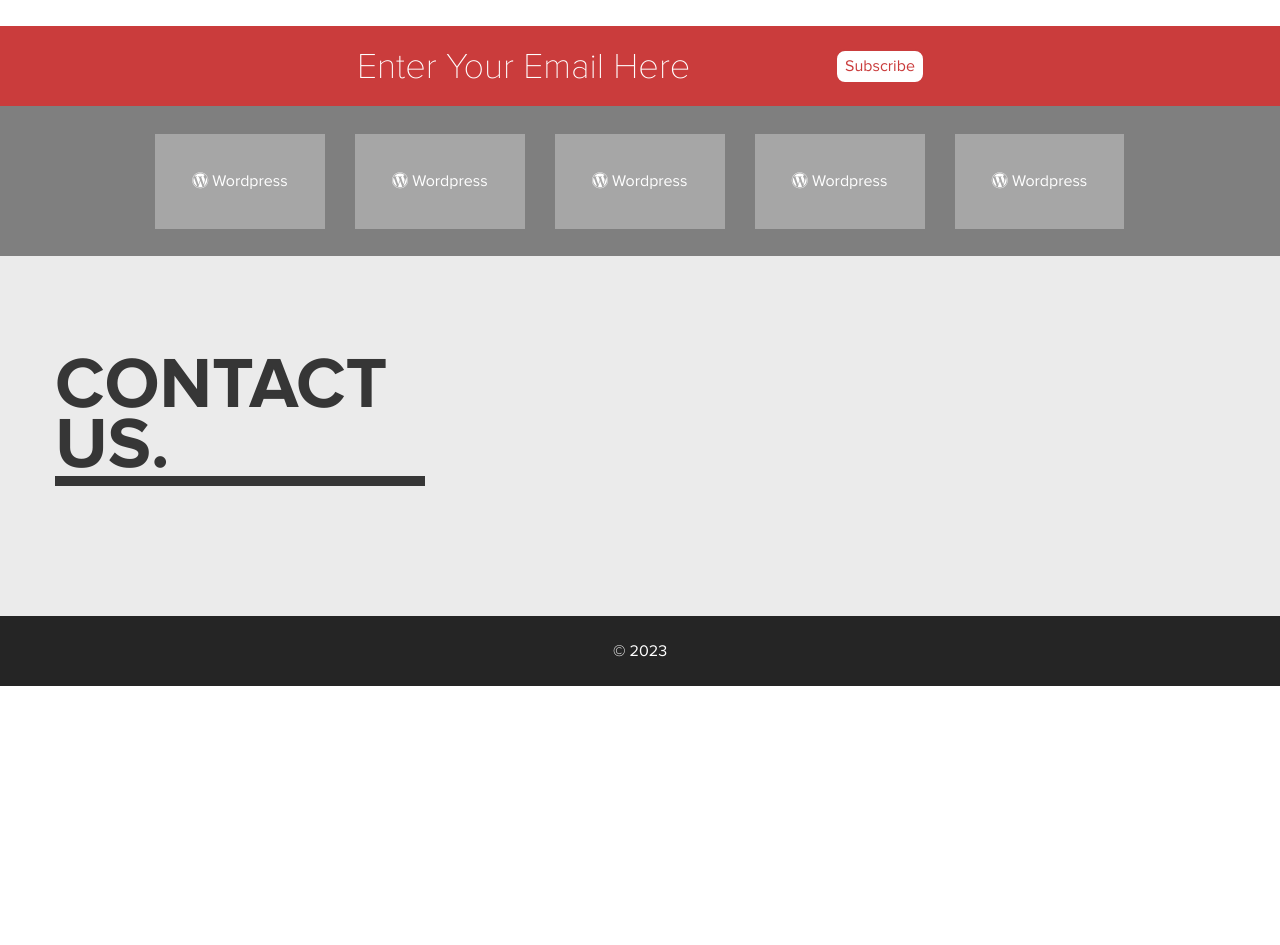
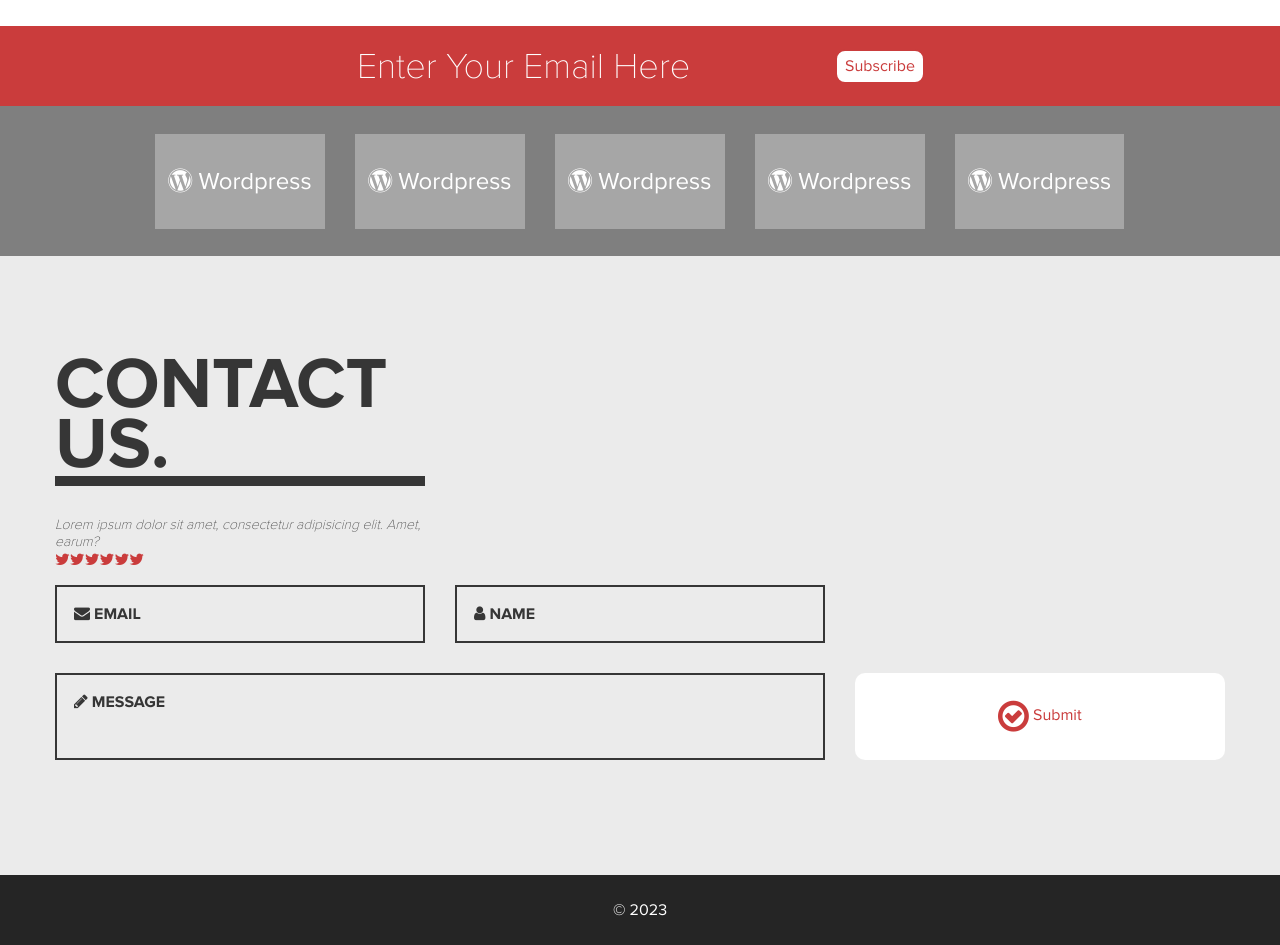
Before and after one commit to avimalhotra/iddo-5-dec, a plain HTML site: page index.html in a window 1280 px wide. Shown: the part 5020-5965 px from the top of the page. Before the commit the page ends 5706 px from the top, so only its background shows below. Drawn offline with Linux system fonts and the light colour scheme.

Commit message:
IDDO FInal

```diff
--- a/css/style.css
+++ b/css/style.css
@@ -207,7 +207,18 @@ canvas{ background: #ddd; margin-top: 50px; max-width: 100%;}
 
 
 .wrap-11{ background: #7f7f7f; padding: 28px 0 0 0;}
-.box{ color: #fff; background: #a6a6a6; line-height: 95px; text-align: center; font-style: 24px; margin-bottom: 27px;}
+.box{ color: #fff; background: #a6a6a6; line-height: 95px; text-align: center; font-size: 24px; margin-bottom: 27px;}
+
+
+.wrap-12 address{ font-weight: 100; font-size: 14px; color: #363636;}
+.wrap-12 a{ color: var(--red);}
+.wrap-12 label{ display: block; border: 2px solid; padding: 17px; margin: 1rem 0; font-weight: bold; }
+.wrap-12 input{ border: none; background: none; }
+.wrap-12 input:focus,.wrap-12 textarea:focus{ outline: none; }
+.wrap-12 label:focus-within{ border-color: var(--red); }
+.wrap-12 textarea{ border: none; background: none; resize: none; vertical-align: top; }
+.wrap-12 button{ margin: 1rem 0; display: block; width: 100%; height: 87px; border: none; background: #fff; color: var(--red); font: 16px var(--ff); border-radius: 10px;}
+.wrap-12 button span.fa{ font-size: 36px; vertical-align: middle;}
 
 
 .wrap-13{ background: #252525; padding: 25px 0; color: #fff; text-align: center; }
--- a/index.html
+++ b/index.html
@@ -364,8 +364,25 @@
             <div class="row">
                 <div class="col-4 col-t-6 col-p-12">
                     <h2>CONTACT US.</h2>
+                    <address>Lorem ipsum dolor sit amet, consectetur adipisicing elit. Amet, earum?</address>
+                    <ul class="flex">
+                        <li><a href=""><span class="fa fa-twitter"></span></a></li>
+                        <li><a href=""><span class="fa fa-twitter"></span></a></li>
+                        <li><a href=""><span class="fa fa-twitter"></span></a></li>
+                        <li><a href=""><span class="fa fa-twitter"></span></a></li>
+                        <li><a href=""><span class="fa fa-twitter"></span></a></li>
+                        <li><a href=""><span class="fa fa-twitter"></span></a></li>
+                    </ul>
                 </div>
             </div>
+            <form>
+                <div class="row">
+                    <div class="col-4 col-t-6 col-p-12"><label><span class="fa fa-envelope"></span> EMAIL <input type="email" required></label></div>
+                    <div class="col-4 col-t-6 col-p-12"><label><span class="fa fa-user"></span> NAME <input type="text" required></label></div>
+                    <div class="col-8 col-t-12"><label><span class="fa fa-pencil"></span> MESSAGE <textarea required rows="3" cols="30"></textarea></label></div>
+                    <div class="col-4 col-t-12"><button><span class="fa fa-check-circle-o"></span> Submit</button></div>
+                </div>
+            </form>
         </div>
     </section>
     <footer class="wrap-13">
```
